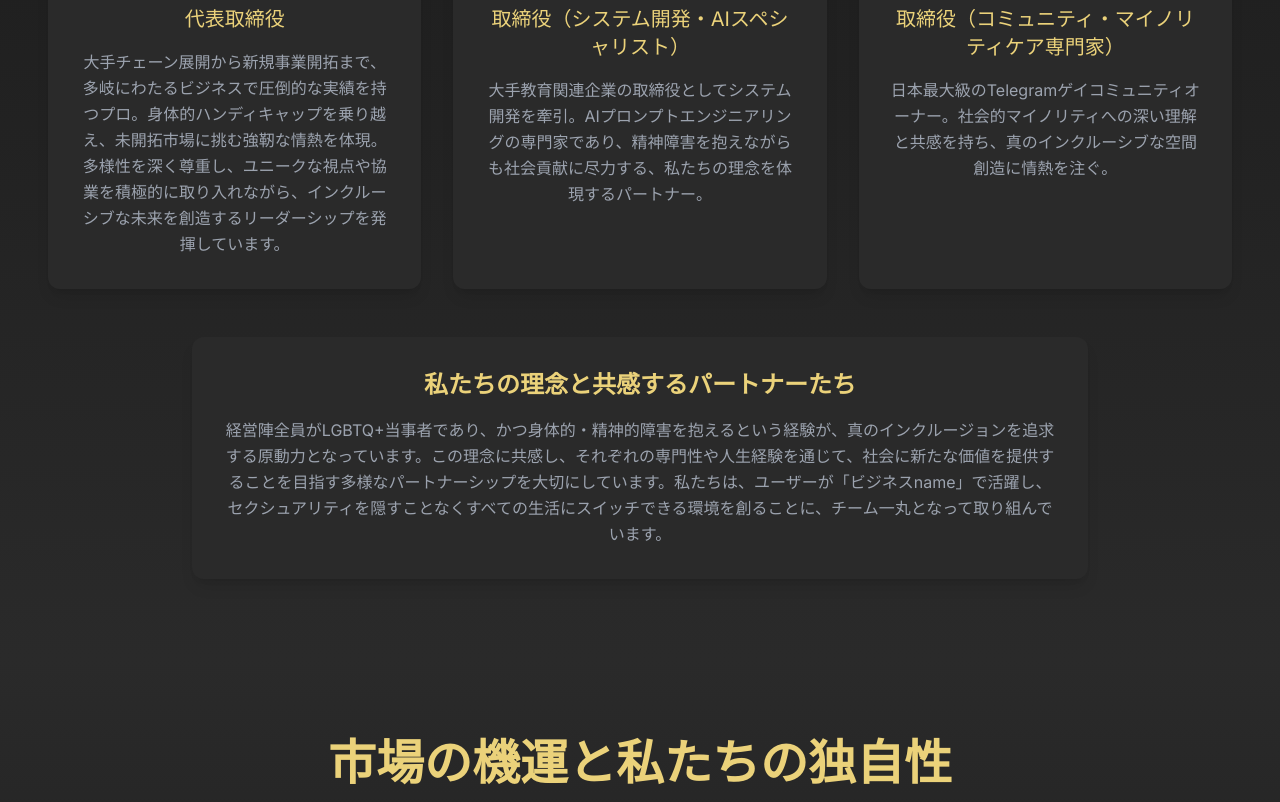
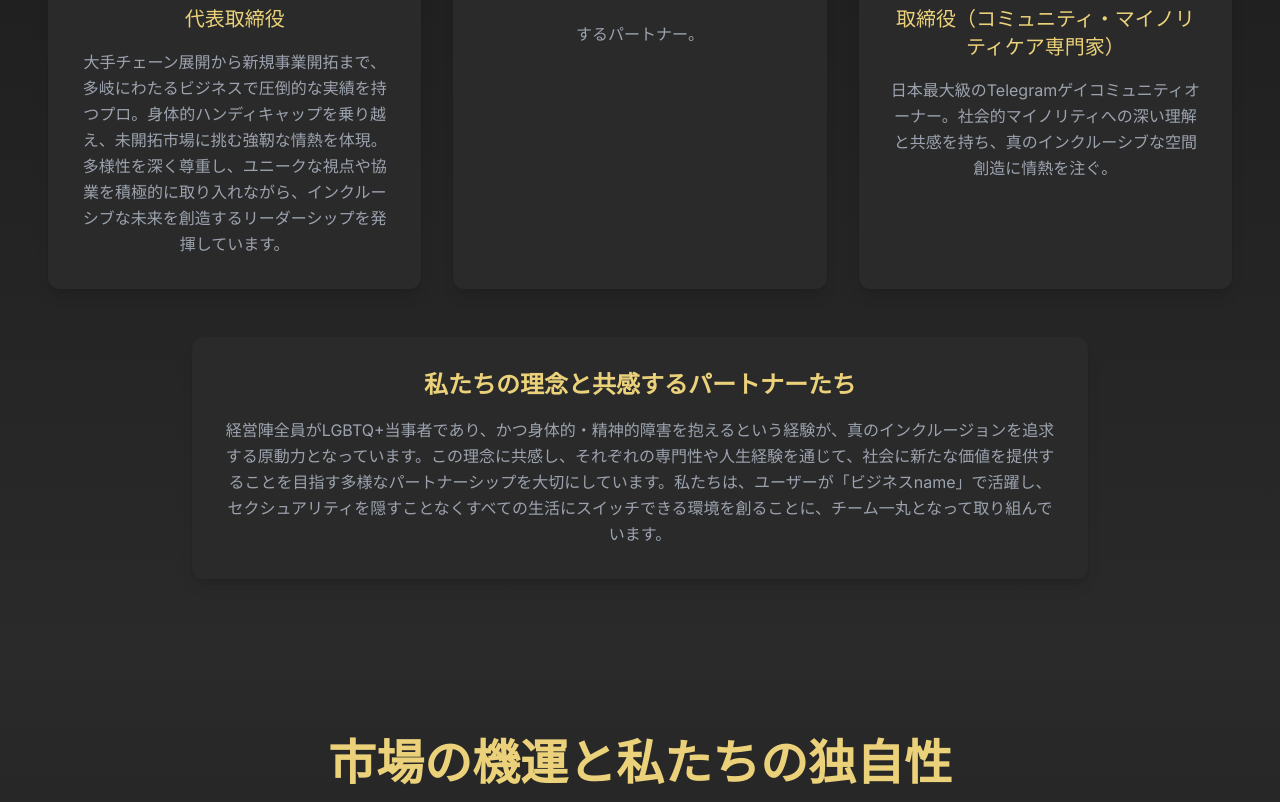
Before and after one commit to G-ACE-inc/G-ACE.inc_TGAXIS, a plain HTML site: page index.html in a window 1280 px wide. Shown: the part 6655-7457 px from the top of the page. Drawn offline with nearby package versions, Linux system fonts and the light colour scheme; no server answers.

Commit message:
Update index.html

```diff
--- a/index.html
+++ b/index.html
@@ -597,8 +597,8 @@
                         <img src="images/g-acehp_team_ai_specialist.png" alt="取締役（システム開発・AIスペシャリスト）" class="rounded-full w-36 h-36 object-cover mb-6 relative z-10">
                         <div class="profile-frame"></div>
                         <h3 class="text-2xl font-semibold text-white mb-2">[氏名プレースホルダー]</h3>
-                        <p class="text-xl text-[#EBD27A] mb-4">取締役（システム開発・AIスペシャリスト）</p>
-                        <p class="text-gray-400 leading-relaxed">大手教育関連企業の取締役としてシステム開発を牽引。AIプロンプトエンジニアリングの専門家であり、精神障害を抱えながらも社会貢献に尽力する、私たちの理念を体現するパートナー。</p>
+                        <p class="text-xl text-[#EBD27A] mb-4"></p>
+                        <p class="text-gray-400 leading-relaxed">するパートナー。</p>
                     </div>
                     <div class="bg-[#2A2A2A] p-8 rounded-xl shadow-lg card-hover-effect flex flex-col items-center relative overflow-hidden">
                         <img src="images/g-acehp_team_community_expert.png" alt="取締役（コミュニティ・マイノリティケア専門家）" class="rounded-full w-36 h-36 object-cover mb-6 relative z-10">
```
